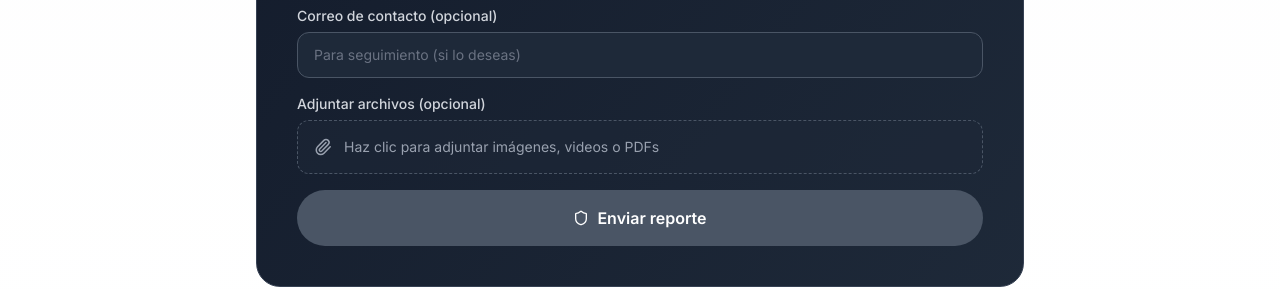
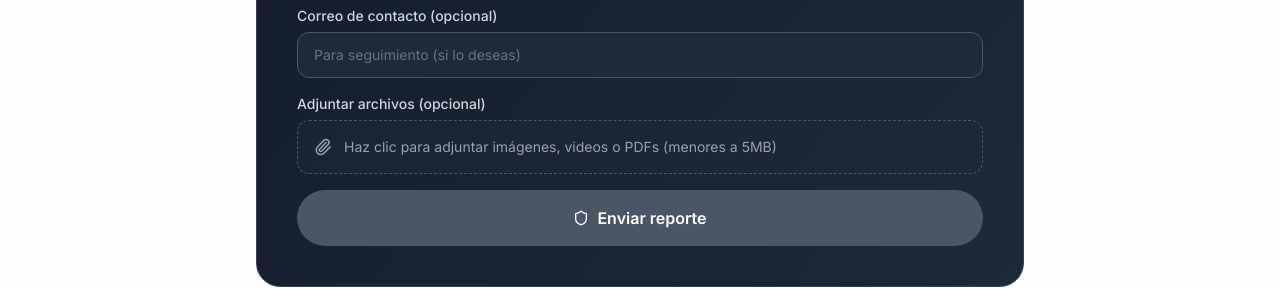
Before and after one commit to ximenaiturriagac/biolily, a Next.js app: page /contacto in a window 1280 px wide. Shown: the part 1720-2009 px from the top of the page. Built offline with nearby package versions, Linux system fonts and the light colour scheme; a web font is replaced by a local one.

Commit message:
Update Contact.tsx

```diff
--- a/src/components/sections/Contact.tsx
+++ b/src/components/sections/Contact.tsx
@@ -409,7 +409,7 @@ export default function Contact() {
                     className="w-full px-4 py-4 rounded-xl border border-dashed border-gray-600 bg-gray-800/50 text-gray-400 cursor-pointer hover:border-green-500 hover:bg-gray-800 transition-all flex items-center gap-3"
                   >
                     <Paperclip size={18} className="shrink-0" />
-                    <span className="text-sm">Haz clic para adjuntar imágenes, videos o PDFs</span>
+                    <span className="text-sm">Haz clic para adjuntar imágenes, videos o PDFs (menores a 5MB)</span>
                   </div>
                   <input
                     ref={fileInputRef}
```
